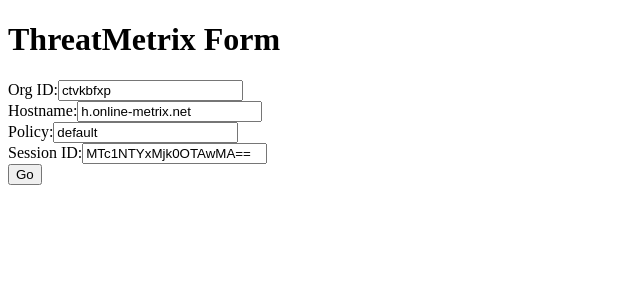
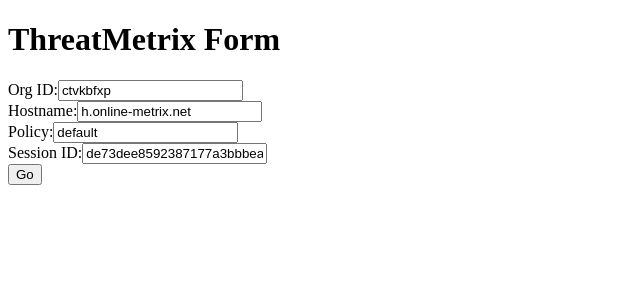
Before and after one commit to johnelmer1980/basic_demo_site, a Next.js app: page / in a window 1280 px wide. Shown: the top 300 px of the page, without its empty margins (0-640 px from the left). Built offline with nearby package versions, Linux system fonts and the light colour scheme.

Commit message:
update sess ID

```diff
--- a/pages/index.js
+++ b/pages/index.js
@@ -1,3 +1,4 @@
+import MD5 from "crypto-js/md5";
 import { useState, useEffect } from "react";
 import { useRouter } from "next/router";
 
@@ -9,8 +10,18 @@
   const [sessionId, setSessionId] = useState("");
 
   useEffect(() => {
-    // Generate session_id on page load
-    const hash = btoa(Date.now().toString());
+    // Replicate PHP logic for session_id generation
+    // 1. Generate random number (like $random_number)
+    const random_number = Math.floor(Math.random() * 1000000000);
+    // 2. Generate random string of 7 uppercase letters (like $random_string)
+    const chars = "ABCDEFGHIJKLMNOPQRSTUVWXYZ";
+    let random_string = "";
+    for (let i = 0; i < 7; i++) {
+      random_string += chars.charAt(Math.floor(Math.random() * chars.length));
+    }
+    // 3. Concatenate and MD5 hash
+    const sessionString = `${random_number}${random_string}`;
+    const hash = MD5(sessionString).toString();
     setSessionId(hash);
   }, []);
 
```
